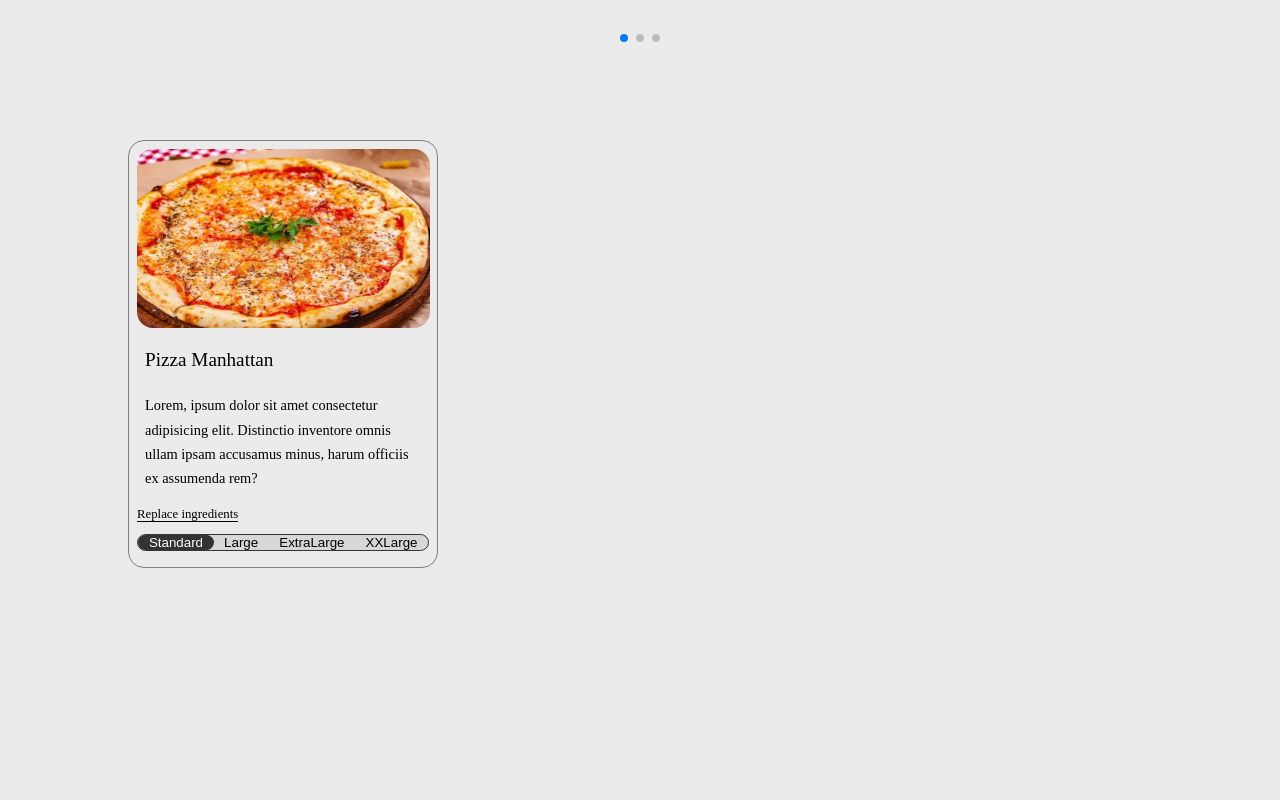
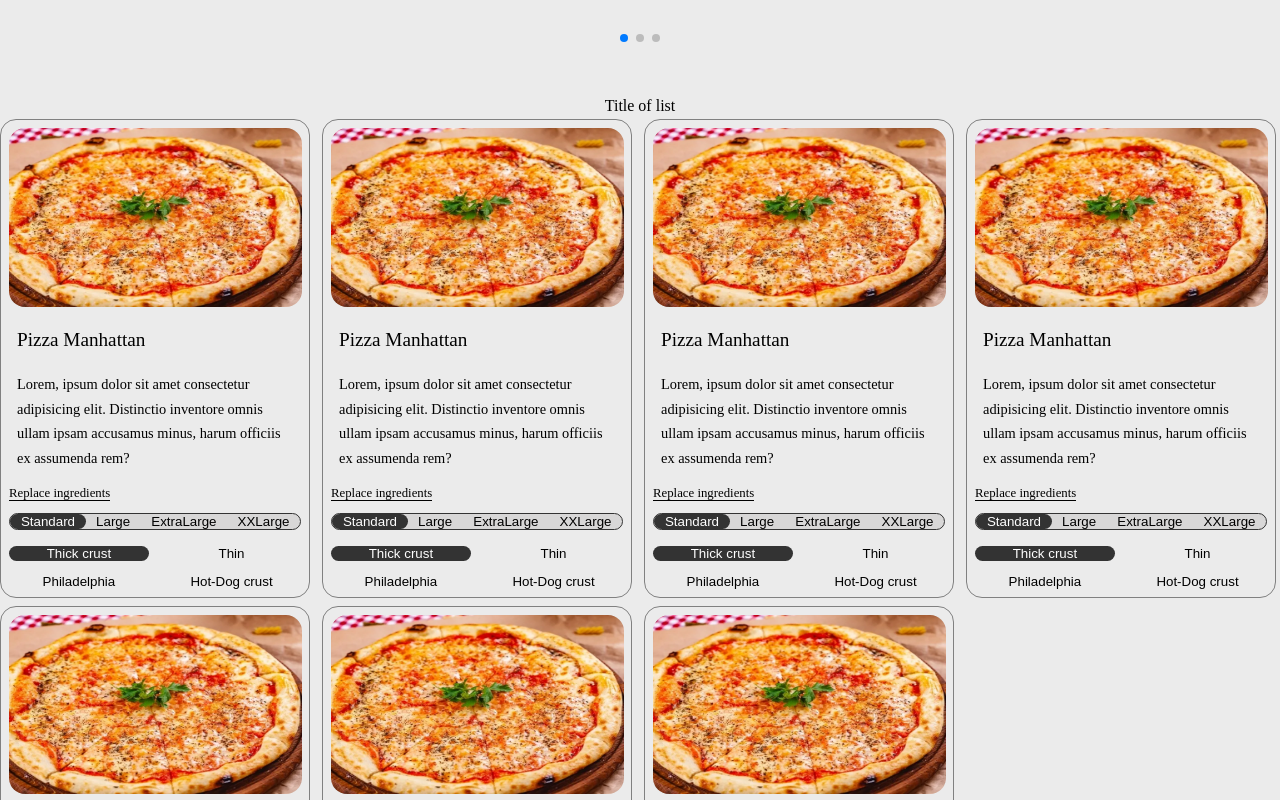
Before and after one commit to HryhoriiShkvyra/site-about-pizza-CLOSED-, a React (Create React App) app: page / in a window 1280 px wide. Shown: the part 740-1540 px from the top of the page. Before the commit the page ends 1388 px from the top, so only its background shows below. Built offline with nearby package versions, Linux system fonts and the light colour scheme.

Commit message:
initial commit

```diff
--- a/src/App.js
+++ b/src/App.js
@@ -2,7 +2,8 @@ import React from 'react'
 import './Components/styles/Index.css'
 import Header from './Components/header/Header';
 import News from './Components/Pages/news/News';
-import ProductList from './Components/Pages/Cards/Card';
+import ProductBlock from './Components/Pages/ProductBlock/ProductBlock';
+import ProductList from './Components/Pages/ProductList/ProductList';
 
 
 function App() {
--- a/src/Components/Pages/Cards/Card.jsx
+++ /dev/null
@@ -1,35 +0,0 @@
-import React, { useState } from "react";
-import classes from './Card.module.css';
-import PizzaManhattan from '../../../Assets/pizza/card/pizza Manhattan.webp'
-import Pizza from '../../../Assets/pizza/Pineapple on pizza.jpg'
-
-
-const ProductList = () => {
-
-    const [activeBtn, setActiveBtn ] = useState('#')
-
-
-    return (
-        <div >
-            <div className={classes.cardInner}>
-                <div className={classes.card}>
-                    <img className={classes.cardImage} alt='image' src={PizzaManhattan} />
-                    <div className={classes.cardTitle}>Pizza Manhattan </div>
-                    <div className={classes.cardDescription}>Lorem, ipsum dolor sit amet consectetur adipisicing elit. Distinctio inventore omnis ullam ipsam accusamus minus, harum officiis ex assumenda rem?</div>
-                    <a className={classes.ReplaceIngredients}>Replace ingredients</a>
-                    <div className={classes.productButtons}>
-                        <button id="productBtn" onClick={() => setActiveBtn('#')} className={activeBtn === '#' ? 'active' : ''}>Standard</button>
-                        <button id="productBtn" onClick={() => setActiveBtn('#btnLarge')} className={activeBtn === '#btnLarge' ? 'active' : ''}>Large</button>
-                        <button id="productBtn" onClick={() => setActiveBtn('#btnExtra')} className={activeBtn === '#btnExtra' ? 'active' : ''}>ExtraLarge</button>
-                        <button id="productBtn" onClick={() => setActiveBtn('#btnXXL')} className={activeBtn === '#btnXXL' ? 'active' : '   '}>XXLarge</button>
-                    </div>
-                </div>
-            </div>
-        </div>
-    );
-};
-
-// () => setActiveBtn('#')
-
-
-export default ProductList;
--- /dev/null
+++ b/src/Components/Pages/ProductBlock/ProductBlock.jsx
@@ -0,0 +1,47 @@
+import React, { useState } from "react";
+import classes from './ProductBlock.module.css';
+import PizzaManhattan from '../../../Assets/pizza/card/pizza Manhattan.webp'
+import Pizza from '../../../Assets/pizza/Pineapple on pizza.jpg'
+
+
+const ProductBlock = () => {
+
+    const [activeBtnX, setActiveBtnX] = useState('#')
+    const [activeBtnY, setActiveBtnY] = useState('#')
+
+
+    return (
+        <div >
+            <div className={classes.productBlockInner}>
+                <div className={classes.productBlock}>
+                    <img className={classes.productImage} alt='image' src={PizzaManhattan} />
+                    <div className={classes.productTitle}>Pizza Manhattan </div>
+                    <div className={classes.productToppings}>Lorem, ipsum dolor sit amet consectetur adipisicing elit. Distinctio inventore omnis ullam ipsam accusamus minus, harum officiis ex assumenda rem?</div>
+                    <a className={classes.productReplaceableProd}>Replace ingredients</a>
+                    <div className={classes.productBlockDetails}>
+                        <div className={classes.productBlockDetailsColX}>
+                            <button id="productBtn" onClick={() => setActiveBtnX('#')} className={activeBtnX === '#' ? 'active' : ''}>Standard</button>
+                            <button id="productBtn" onClick={() => setActiveBtnX('#btnLarge')} className={activeBtnX === '#btnLarge' ? 'active' : ''}>Large</button>
+                            <button id="productBtn" onClick={() => setActiveBtnX('#btnExtra')} className={activeBtnX === '#btnExtra' ? 'active' : ''}>ExtraLarge</button>
+                            <button id="productBtn" onClick={() => setActiveBtnX('#btnXXL')} className={activeBtnX === '#btnXXL' ? 'active' : '   '}>XXLarge</button>
+                        </div>
+                        <div className={classes.productBlockDetailsColY}>
+                            <div className={classes.productBlockToggle__FlavorBlock}>
+                                <button id="productBtn" onClick={() => setActiveBtnY('#')} className={activeBtnY === '#' ? 'active' : ''}>Thick crust</button>
+                                <button id="productBtn" onClick={() => setActiveBtnY('#thin')} className={activeBtnY === '#thin' ? 'active' : ''}>Thin</button>
+                                <button id="productBtn" onClick={() => setActiveBtnY('#philadelphia')} className={activeBtnY === '#philadelphia' ? 'active' : ''}>Philadelphia</button>
+                                <button id="productBtn" onClick={() => setActiveBtnY('#hot-dog')} className={activeBtnY === '#hot-dog' ? 'active' : ''}>Hot-Dog crust</button>
+                            </div>
+                        </div>
+
+                    </div>
+                </div>
+            </div>
+        </div>
+    );
+};
+
+// () => setActiveBtn('#')
+
+
+export default ProductBlock;
--- a/src/Components/Pages/Cards/Card.module.css
+++ b/src/Components/Pages/ProductBlock/ProductBlock.module.css
@@ -1,14 +1,12 @@
-.cardInner {
+.productBlockInner {
     width: 80%;
     display: flex;
     flex: 1 1 0;
-    gap: 2rem;
-    margin: 5rem auto;
     /* border: 1px solid teal; */
 
 }
 
-.card {
+.productBlock {
     width: 19.4rem;
     padding: 0.5rem;
     border: 1px solid grey;
@@ -17,37 +15,37 @@
 
 }
 
-.card:hover {
+.productBlock:hover {
     -webkit-box-shadow: 0px 0px 50px 8px rgba(0,0,0,0.75);
     -moz-box-shadow: 0px 0px 50px 8px rgba(0,0,0,0.75);
     box-shadow: 0px 0px 50px 8px rgba(0,0,0,0.75);
     transition: 600ms all;
 }
 
-.cardImage {
+.productImage {
     width: 293px;
     height: 179px;
     aspect-ratio: 16/9;
     border-radius: 1rem;
 }
 
-.cardTitle {
+.productTitle {
     padding: 0.5rem;
     font-size: 1.2rem;
 }
 
-.cardDescription{
+.productToppings{
     padding: 0.5rem;
     font-size: 0.9rem;
 }
 
-.ReplaceIngredients {
+.productReplaceableProd {
     font-size: 0.8rem;
     border-bottom: 1px solid #000;
 }
 
 
-.productButtons {
+.productBlockDetailsColX{
     display: flex;
     flex: 1 1 0;
     margin: 0.5rem auto;
@@ -59,7 +57,22 @@
     justify-content: center;
 }
 
+.productBlockDetailsColY {
+    margin-top: 1rem;
+}
+
+.productBlockToggle__FlavorBlock {
+    display: grid;
+    grid-template-columns: 1fr 1fr;
+    gap: 0.8rem;
+}
+
+#productBtnFlavour {
+    width: 2rem;
+    background: #333;
+}
+
 div button {
     background-color: rgba(255, 255, 255, 0);
     padding: 0 0.66rem;
-    }
+}
--- /dev/null
+++ b/src/Components/Pages/ProductList/ProductList.jsx
@@ -0,0 +1,26 @@
+import React from "react";
+import ProductBlock from "../ProductBlock/ProductBlock";
+import classes from './ProductList.module.css'
+
+
+
+const ProductList = () => {
+    return(
+        <div>
+           <div className={classes.productListTitle}>Title of list</div>
+           <div className={classes.containerProductList}>
+                <ProductBlock/>
+                <ProductBlock/>
+                <ProductBlock/>
+                <ProductBlock/>
+                <ProductBlock/>
+                <ProductBlock/>
+                <ProductBlock/>
+           </div>
+
+        </div>
+    );
+};
+
+
+export default ProductList;
--- /dev/null
+++ b/src/Components/Pages/ProductList/ProductList.module.css
@@ -0,0 +1,12 @@
+.productListTitle {
+    text-align: center;
+    margin-top: 2rem;
+}
+
+
+
+.containerProductList {
+    display: grid;
+    grid-template-columns: 1fr 1fr 1fr 1fr;
+    gap: 0.5rem;
+}
--- a/src/Components/styles/Index.css
+++ b/src/Components/styles/Index.css
@@ -30,6 +30,7 @@ a {
     cursor: pointer;
 }
 
+
 /*----------------- general styles -----------------*/
 
 .container {
```
